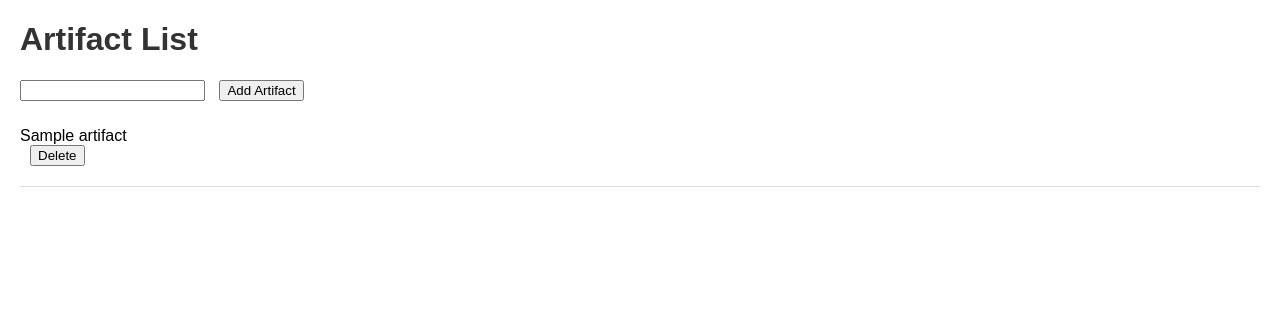
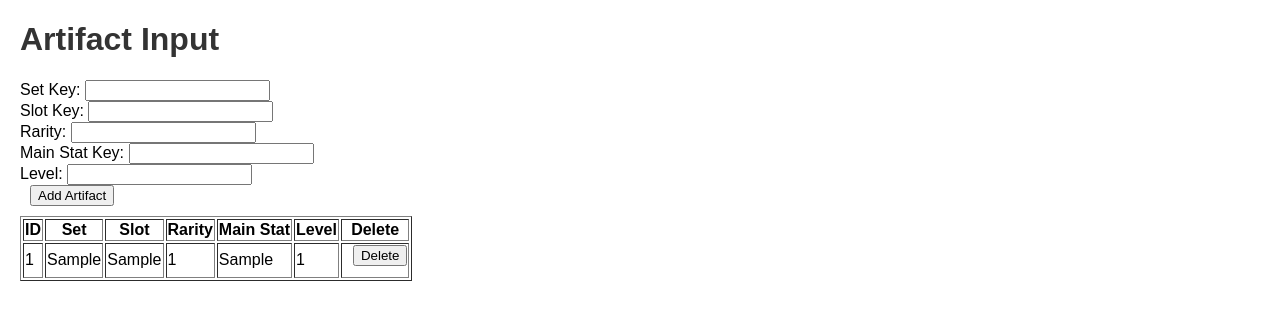
Before and after one commit to Arjun-V-K/artifact-ratings, a Flask app: page / in a window 1280 px wide. Shown: the top 320 px of the page. Run offline with Flask 3, Linux system fonts and the light colour scheme; tables that the repository leaves empty hold one stand-in row (values such as "Sample post").

Commit message:
Add artifact main columns

```diff
--- a/app/routes.py
+++ b/app/routes.py
@@ -10,8 +10,19 @@ def index():
 
 @main_bp.route('/add_artifact', methods=['POST'])
 def add_artifact():
-    set_name = request.form.get('set_name')
-    new_artifact = Artifact(set_name=set_name)
+    set_key = request.form.get('set_key')
+    slot_key = request.form.get('slot_key')
+    rarity = request.form.get('rarity')
+    main_stat_key = request.form.get('main_stat_key')
+    level = request.form.get('level')
+
+    new_artifact = Artifact(
+        setKey=set_key,
+        slotKey=slot_key,
+        rarity=rarity,
+        mainStatKey=main_stat_key,
+        level=level
+    )
     db.session.add(new_artifact)
     db.session.commit()
     return redirect(url_for('main.index'))
--- a/app/templates/index.html
+++ b/app/templates/index.html
@@ -8,20 +8,57 @@
     <title>Artifact List</title>
 </head>
 <body>
-    <h1>Artifact List</h1>
+    <h1>Artifact Input</h1>
     <form method="POST" action="{{ url_for('main.add_artifact') }}">
-        <input type="text" name="set_name" required>
+        <label for="set_key">Set Key:</label>
+        <input type="text" id="set_key" name="set_key" required><br>
+
+        <label for="slot_key">Slot Key:</label>
+        <input type="text" id="slot_key" name="slot_key" required><br>
+
+        <label for="rarity">Rarity:</label>
+        <input type="number" id="rarity" name="rarity" required><br>
+
+        <label for="main_stat_key">Main Stat Key:</label>
+        <input type="text" id="main_stat_key" name="main_stat_key" required><br>
+
+        <label for="level">Level:</label>
+        <input type="number" id="level" name="level" required><br>
         <button type="submit">Add Artifact</button>
     </form>
-    <ul>
-        {% for artifact in artifacts %}
-            <li>
-                {{ artifact.set_name }}
-                <form method="POST" action="{{ url_for('main.delete_artifact', artifact_id=artifact.id) }}">
-                    <button type="submit">Delete</button>
-                </form>
-            </li>
-        {% endfor %}
-    </ul>
+    {% if artifacts %}
+    <table border="1">
+        <thead>
+            <tr>
+                <th>ID</th>
+                <th>Set</th>
+                <th>Slot</th>
+                <th>Rarity</th>
+                <th>Main Stat</th>
+                <th>Level</th>
+                <th>Delete</th>
+            </tr>
+        </thead>
+        <tbody>
+            {% for artifact in artifacts %}
+                <tr>
+                    <td>{{ artifact.id }}</td>
+                    <td>{{ artifact.setKey }}</td>
+                    <td>{{ artifact.slotKey }}</td>
+                    <td>{{ artifact.rarity }}</td>
+                    <td>{{ artifact.mainStatKey }}</td>
+                    <td>{{ artifact.level }}</td>
+                    <td>
+                        <form method="POST" action="{{ url_for('main.delete_artifact', artifact_id=artifact.id) }}">
+                            <button type="submit">Delete</button>
+                        </form>
+                    </td>
+                </tr>
+            {% endfor %}
+        </tbody>
+    </table>
+    {% else %}
+        <p>No artifacts available.</p>
+    {% endif %}
 </body>
 </html>
```
Also changed, not shown: app/models.py (+95 -1 lines).
